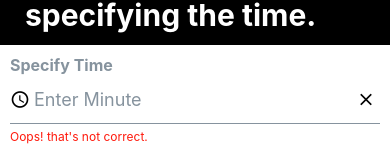
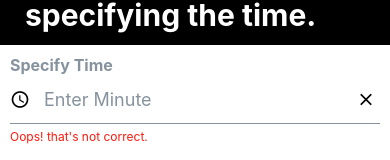
Before and after one commit to pp-develop/music-timer, a React Native app in the folder app/: screen / in a window 390 px wide. Shown: the part 126-286 px from the top of the page. Built offline with nearby package versions, Linux system fonts and the light colour scheme; no server answers.

Commit message:
fix: update css to input form

```diff
--- a/app/src/features/createPlaylist/components/Form.tsx
+++ b/app/src/features/createPlaylist/components/Form.tsx
@@ -32,7 +32,9 @@ export const Form = () => {
                     width: '100%'
                 }}
                 errorProps={{}}
-                inputStyle={{}}
+                inputStyle={{
+                    paddingLeft: 10,
+                }}
                 label="Specify Time"
                 labelStyle={{
                     paddingTop: 10,
```
